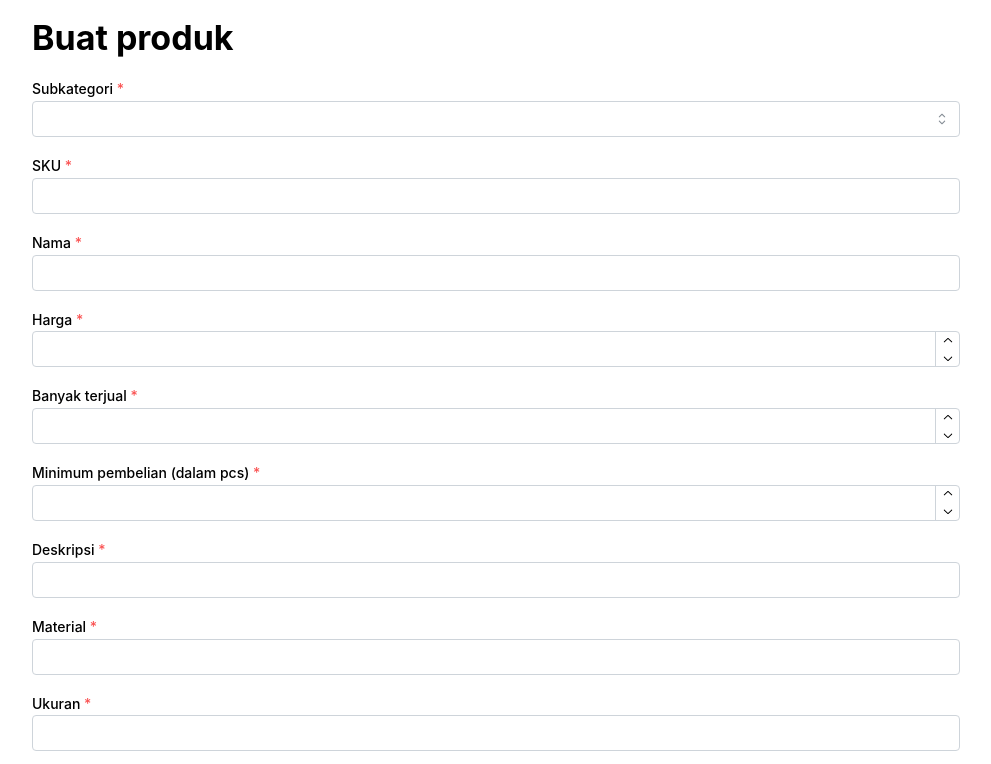
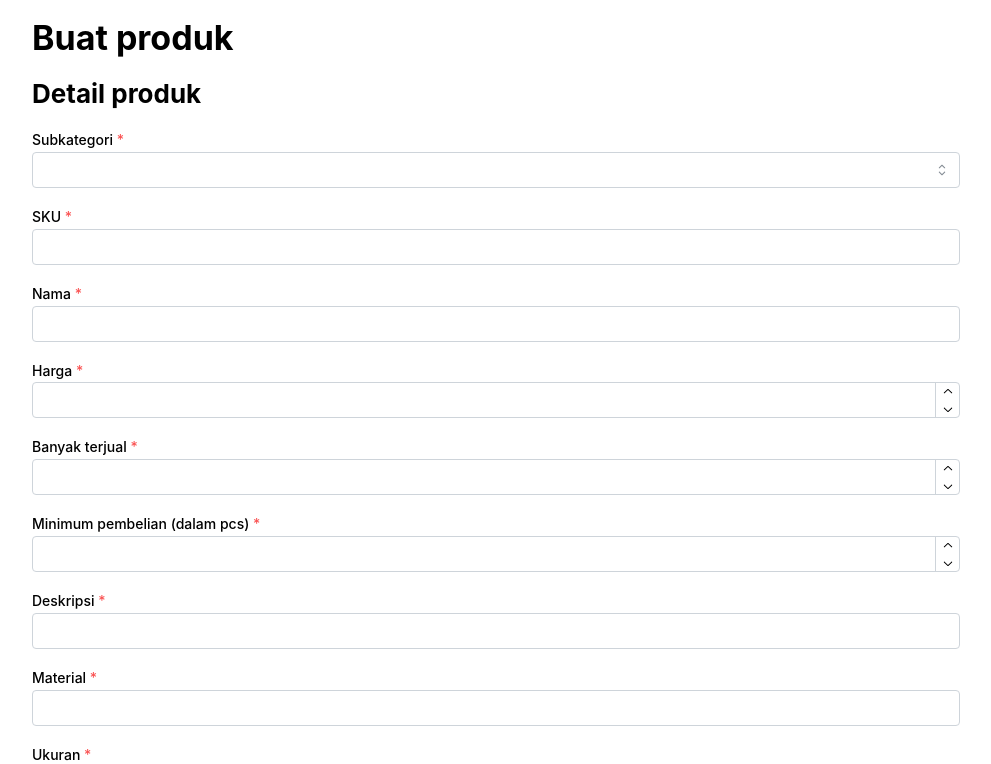
Before and after one commit to acomarcho/myimpresi-dashboard, a Next.js app: page /product/create in a window 1280 px wide. Shown: the top 764 px of the page, without its empty margins (144-1135 px from the left). Built offline with nearby package versions, Linux system fonts and the light colour scheme; no server answers.

Commit message:
Fix: setForm

```diff
--- a/pages/product/create/index.tsx
+++ b/pages/product/create/index.tsx
@@ -58,6 +58,7 @@ export default function CreateProductPage() {
     <Container p={16}>
       <Stack>
         <Title order={1}>Buat produk</Title>
+        <Title order={2}>Detail produk</Title>
         <Select
           label="Subkategori"
           data={subcategoriesData}
@@ -65,7 +66,7 @@ export default function CreateProductPage() {
           clearable
           value={form.subcategory}
           onChange={(e) => {
-            setForm({ ...form, subcategory: e });
+            setForm({ ...form, subcategory: e ? e : "" });
           }}
           required
         />
```
